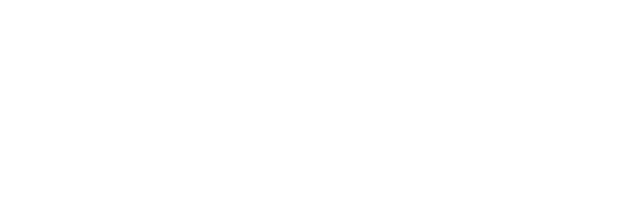
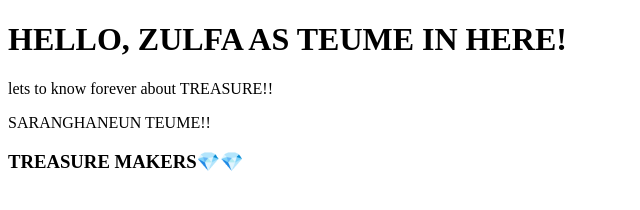
Before and after one commit to superzupe/videobelajar, a plain HTML site: page index.html in a window 1280 px wide. Shown: the whole page, without its empty margins (0-640 px from the left). Drawn offline with Linux system fonts and the light colour scheme.

Commit message:
modified index.html file to teume indentity💎

```diff
--- a/index.html
+++ b/index.html
@@ -3,9 +3,12 @@
 <head>
     <meta charset="UTF-8">
     <meta name="viewport" content="width=device-width, initial-scale=1.0">
-    <title>zulfa-film</title>
+    <title>ZULFA as TEUME💎</title>
 </head>
 <body>
-
+    <h1>HELLO, ZULFA AS TEUME IN HERE!</h1>
+    <p>lets to know forever about TREASURE!!</p>
+    <p>SARANGHANEUN TEUME!!</p>
+    <h3>TREASURE MAKERS💎💎</h3>
 </body>
 </html>
```
